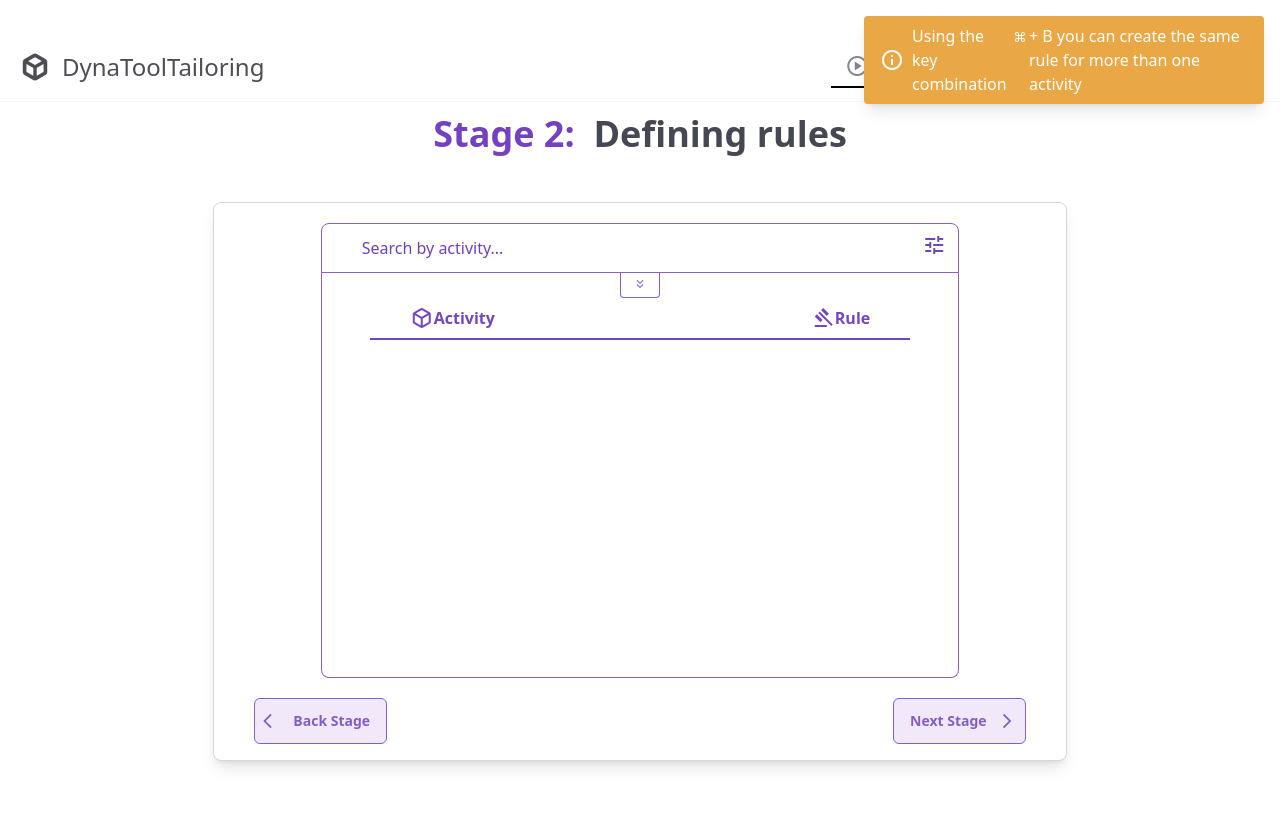
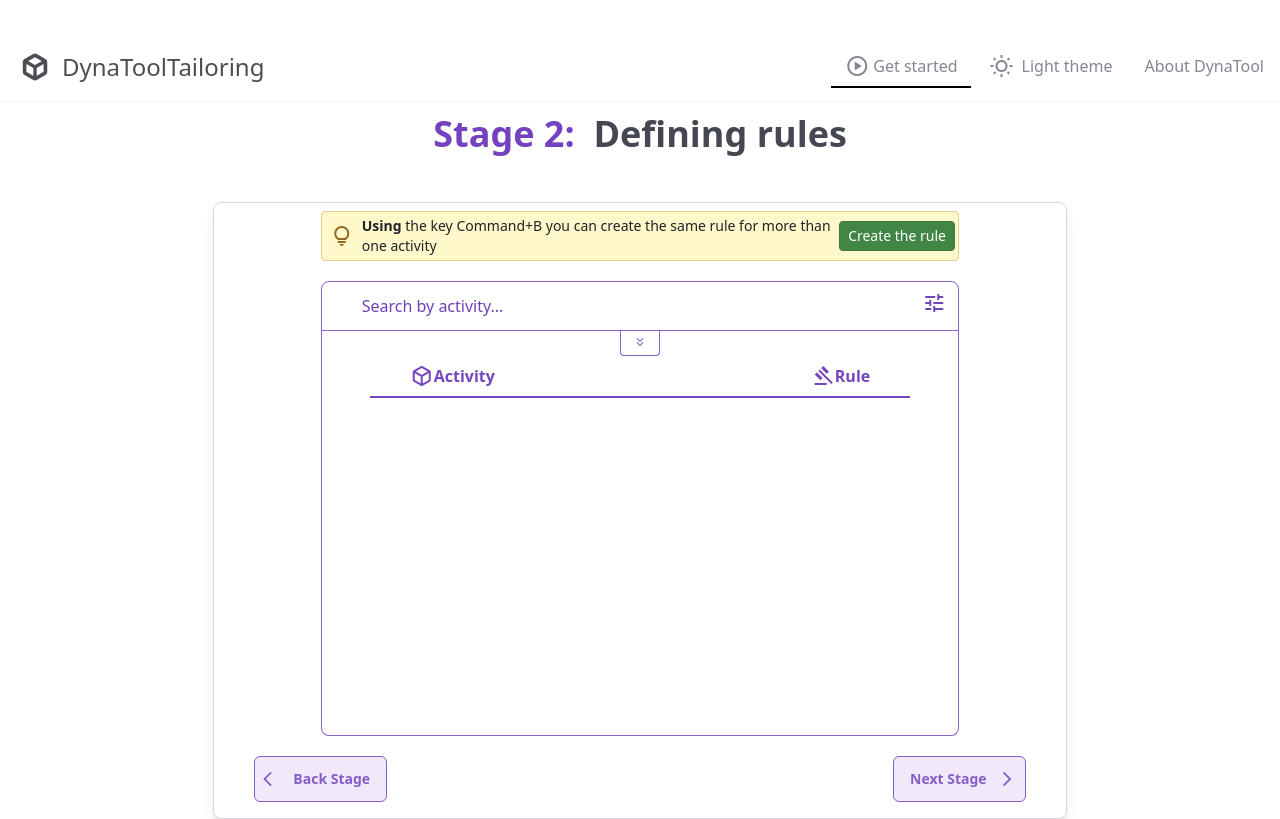
Before and after one commit to PaulQuezada/DynaToolTailoring, a SvelteKit app in the folder memoria/: page /listofrules in a window 1280 px wide. Built offline with nearby package versions, Linux system fonts and the light colour scheme.

Commit message:
Ajustando vistas para crear una regla para más de una actividad

```diff
--- a/memoria/src/routes/listofrules/+page.svelte
+++ b/memoria/src/routes/listofrules/+page.svelte
@@ -7,10 +7,7 @@
     import { onMount, onDestroy } from "svelte";
     import { writable, type Writable } from "svelte/store";
     import { fileUploadBpmn } from "../../functions/importdata";
-    import { fly } from "svelte/transition";
 
-    // Variable para la notificación
-    let notificationActive: boolean = false;
     // Variables
     let searchQuery = "";
     let actividades: Writable<activity[]> = writable([]);
@@ -45,13 +42,6 @@
     let selectedActivities: string[] = [];
     let createRuleforActivities: Writable<boolean> = writable(false);
 
-    // Función para mostrar la notificación durante 1 minuto
-    const showNotification = () => {
-        notificationActive = true;
-        setTimeout(() => {
-            notificationActive = false;
-        }, 30000); // 30000 ms = 30 segundos
-    };
     function handleKeyDown(event: KeyboardEvent) {
         if (event.metaKey && event.key === "b") {
             commandModal = !commandModal; // Cambia el valor de la variable
@@ -109,8 +99,6 @@
 
     // cuando montamos la pagina recolectamos los datos y los guardamos en el store
     onMount(async () => {
-        // Mostramos la notificación
-        showNotification();
         // Eliminamos el activitySelect del localstorage
         localStorage.removeItem("activitySelect");
         localStorage.removeItem("selectedActivities");
@@ -222,42 +210,6 @@
     }
 </script>
 
-{#if notificationActive}
-    <div
-        class="p-1 fixed top-4 right-4 bg-[#e9a845] w-[400px] text-white px-4 py-2 rounded shadow-lg z-50"
-        transition:fly={{ x: 300, duration: 500 }}
-    >
-        <div class="flex">
-            <span class="my-auto material-symbols-outlined"> info </span>
-            <p class="ml-2 mr-1 flex">Using the key combination</p>
-            <svg
-                class="mt-[3px] mr-1"
-                fill="#ffffff"
-                version="1.1"
-                id="Capa_1"
-                xmlns="http://www.w3.org/2000/svg"
-                xmlns:xlink="http://www.w3.org/1999/xlink"
-                width="20px"
-                height="20px"
-                viewBox="0 0 80 80"
-                xml:space="preserve"
-            >
-                <g>
-                    <path
-                        d="M64,48L64,48h-8V32h8c8.836,0,16-7.164,16-16S72.836,0,64,0c-8.837,0-16,7.164-16,16v8H32v-8c0-8.836-7.164-16-16-16
-                    S0,7.164,0,16s7.164,16,16,16h8v16h-8l0,0l0,0C7.164,48,0,55.164,0,64s7.164,16,16,16c8.837,0,16-7.164,16-16l0,0v-8h16v7.98
-                    c0,0.008-0.001,0.014-0.001,0.02c0,8.836,7.164,16,16,16s16-7.164,16-16S72.836,48.002,64,48z M64,8c4.418,0,8,3.582,8,8
-                    s-3.582,8-8,8h-8v-8C56,11.582,59.582,8,64,8z M8,16c0-4.418,3.582-8,8-8s8,3.582,8,8v8h-8C11.582,24,8,20.417,8,16z M16,72
-                    c-4.418,0-8-3.582-8-8s3.582-8,8-8l0,0h8v8C24,68.418,20.418,72,16,72z M32,48V32h16v16H32z M64,72c-4.418,0-8-3.582-8-8l0,0v-8
-                    h7.999c4.418,0,8,3.582,8,8S68.418,72,64,72z"
-                    />
-                </g>
-            </svg>
-            <p>+ B you can create the same rule for more than one activity</p>
-        </div>
-    </div>
-{/if}
-
 <div class="flex flex-col h-full w-full">
     <h1
         class="flex mt-3 mb-2 mx-auto text-4xl font-bold {$themeStore ===
@@ -273,6 +225,24 @@
             ? 'bg-[#ffffff] border-[#dad4e1] shadow-[0_0_30px_#f0e9f8]'
             : 'bg-[#14111c] border-[#31214c] shadow-[0_0_30px_#31214c]'} transition duration-300"
     >
+        <!-- Command + B -->
+        <div
+            class="flex mt-2 w-3/4 h-[50px] rounded bg-[#fef8ca] border border-[#e3d290] mx-auto"
+        >
+            <span class="my-auto mx-2 text-[#936921] material-symbols-outlined">
+                lightbulb
+            </span>
+            <p class="my-auto w-3/4 text-[#202328] text-sm">
+                <strong>Using</strong> the key Command+B you can create the
+                same rule for more than one activity
+            </p>
+            <button
+                class="my-auto rounded py-1 px-2 text-sm bg-[#428646] border border-[#3d7741] text-white"
+                on:click={() => {
+                    commandModal = !commandModal;
+                }}>Create the rule</button
+            >
+        </div>
         <!-- Buscador -->
         <div class="relative mx-auto mt-5 w-3/4">
             <input
@@ -1128,11 +1098,6 @@
                     >
                         <h1 class="mx-auto">Create rule</h1>
                     </button>
-                    <p>
-                        Actividades seleccionadas: {JSON.stringify(
-                            selectedActivities,
-                        )}
-                    </p>
                 </div>
             </div>
         {:else}
```
